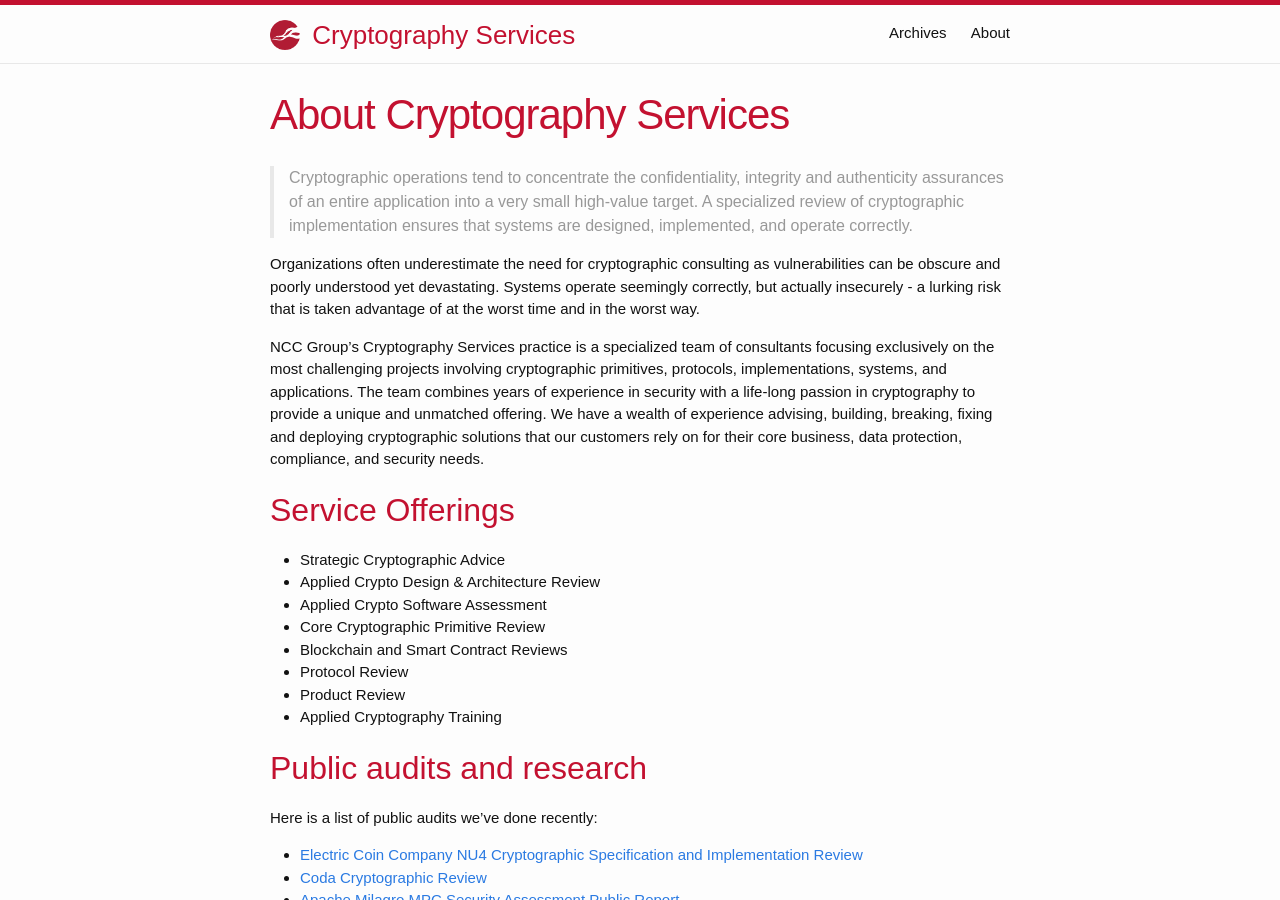
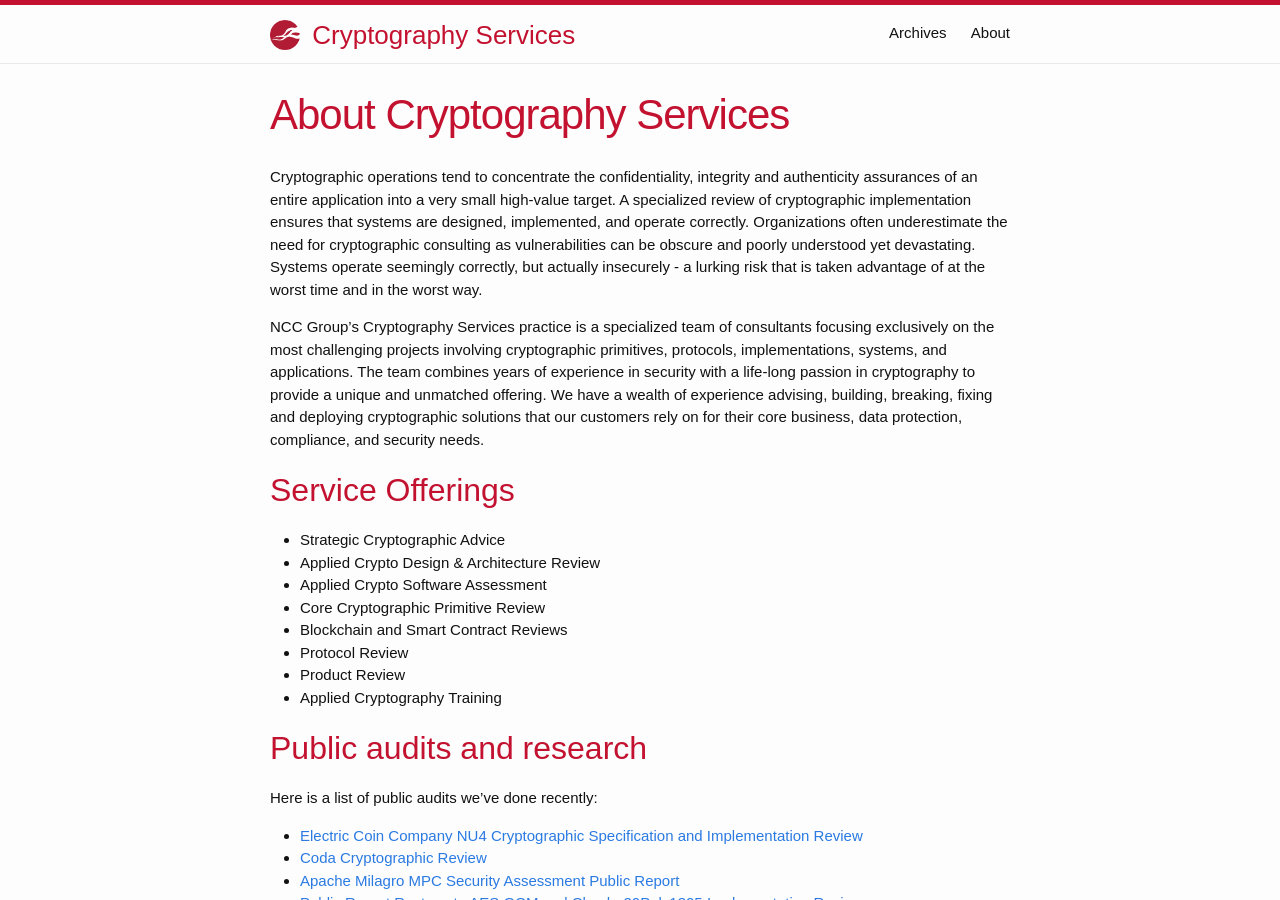
Before and after one commit to CryptoServices/cryptoservices.github.io, a Jekyll site: the page built from about.md, in a window 1280 px wide and 900 px high. Built offline with Jekyll 4.4.1, drawn with Linux system fonts in a browser that asks for light colours.

Commit message:
formatting

```diff
--- a/about.md
+++ b/about.md
@@ -4,9 +4,7 @@
 permalink: /about/
 ---
 
-> Cryptographic operations tend to concentrate the confidentiality, integrity and authenticity assurances of an entire application into a very small high-value target. A specialized review of cryptographic implementation ensures that systems are designed, implemented, and operate correctly.
-
-Organizations often underestimate the need for cryptographic consulting as vulnerabilities can be obscure and poorly understood yet devastating. Systems operate seemingly correctly, but actually insecurely - a lurking risk that is taken advantage of at the worst time and in the worst way.
+Cryptographic operations tend to concentrate the confidentiality, integrity and authenticity assurances of an entire application into a very small high-value target. A specialized review of cryptographic implementation ensures that systems are designed, implemented, and operate correctly. Organizations often underestimate the need for cryptographic consulting as vulnerabilities can be obscure and poorly understood yet devastating. Systems operate seemingly correctly, but actually insecurely - a lurking risk that is taken advantage of at the worst time and in the worst way.
 
 NCC Group's Cryptography Services practice is a specialized team of consultants focusing exclusively on the most challenging projects involving cryptographic primitives, protocols, implementations, systems, and applications. The team combines years of experience in security with a life-long passion in cryptography to provide a unique and unmatched offering.  We have a wealth of experience advising, building, breaking, fixing and deploying cryptographic solutions that our customers rely on for their core business, data protection, compliance, and security needs.
 
```
